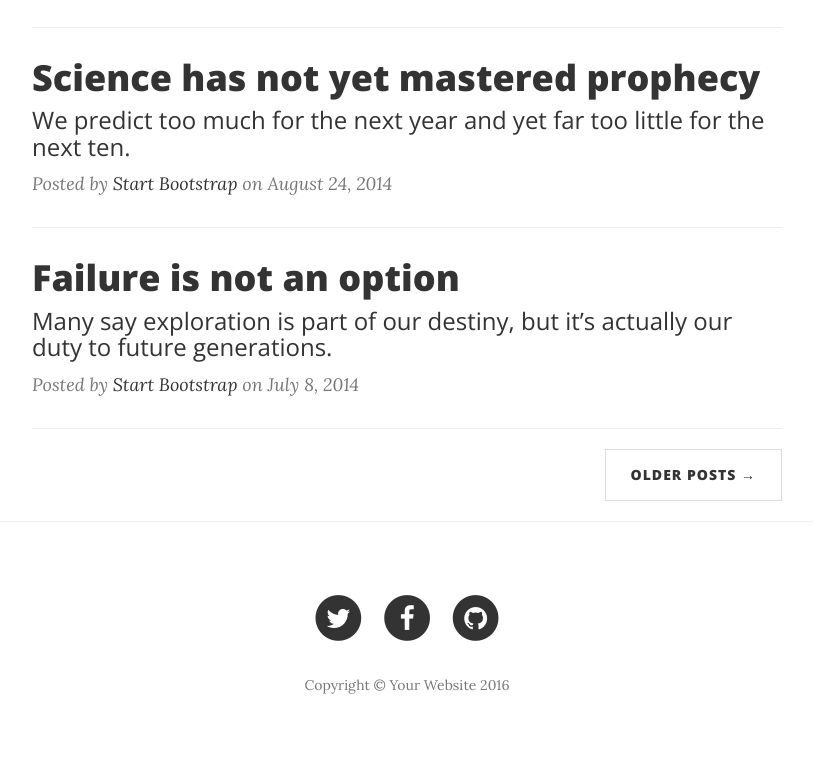
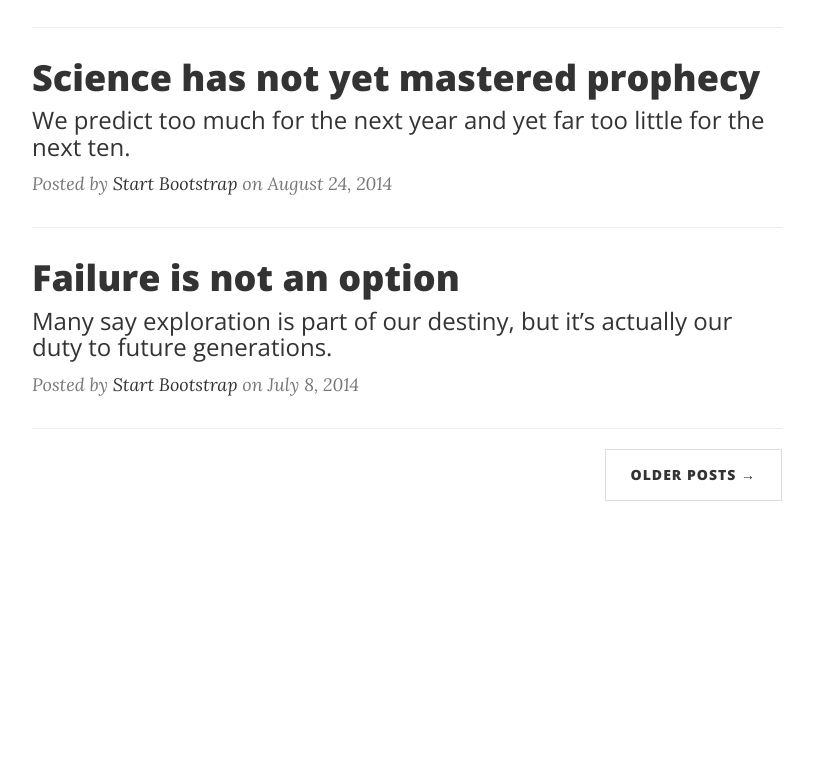
Before and after one commit to Alton88/Alton88.github.io, a website: page index.html in a window 1280 px wide. Shown: the part 901-1662 px from the top of the page, without its empty margins (233-1046 px from the left). After the commit the page ends 1402 px from the top, so only its background shows below. Drawn offline with nearby package versions, Linux system fonts and the light colour scheme.

```diff
--- a/index.html
+++ b/index.html
@@ -36,7 +36,7 @@
 
     <!-- Page Header -->
     <!-- Set your background image for this header on the line below. -->
-    <header class="intro-header" style="background-image: url('img/home-bg.jpg')">
+    <header class="intro-header" style="background-image: url code">
         <div class="container">
             <div class="row">
                 <div class="col-lg-8 col-lg-offset-2 col-md-10 col-md-offset-1">
@@ -109,58 +109,6 @@
         </div>
     </div>
 
-    <hr>
-
-    <!-- Footer -->
-    <footer>
-        <div class="container">
-            <div class="row">
-                <div class="col-lg-8 col-lg-offset-2 col-md-10 col-md-offset-1">
-                    <ul class="list-inline text-center">
-                        <li>
-                            <a href="#">
-                                <span class="fa-stack fa-lg">
-                                    <i class="fa fa-circle fa-stack-2x"></i>
-                                    <i class="fa fa-twitter fa-stack-1x fa-inverse"></i>
-                                </span>
-                            </a>
-                        </li>
-                        <li>
-                            <a href="#">
-                                <span class="fa-stack fa-lg">
-                                    <i class="fa fa-circle fa-stack-2x"></i>
-                                    <i class="fa fa-facebook fa-stack-1x fa-inverse"></i>
-                                </span>
-                            </a>
-                        </li>
-                        <li>
-                            <a href="#">
-                                <span class="fa-stack fa-lg">
-                                    <i class="fa fa-circle fa-stack-2x"></i>
-                                    <i class="fa fa-github fa-stack-1x fa-inverse"></i>
-                                </span>
-                            </a>
-                        </li>
-                    </ul>
-                    <p class="copyright text-muted">Copyright &copy; Your Website 2016</p>
-                </div>
-            </div>
-        </div>
-    </footer>
-
-    <!-- jQuery -->
-    <script src="vendor/jquery/jquery.min.js"></script>
-
-    <!-- Bootstrap Core JavaScript -->
-    <script src="vendor/bootstrap/js/bootstrap.min.js"></script>
-
-    <!-- Contact Form JavaScript -->
-    <script src="js/jqBootstrapValidation.js"></script>
-    <script src="js/contact_me.js"></script>
-
-    <!-- Theme JavaScript -->
-    <script src="js/clean-blog.min.js"></script>
-
 </body>
 
 </html>
```
Also changed, not shown: code.jpg (added).
